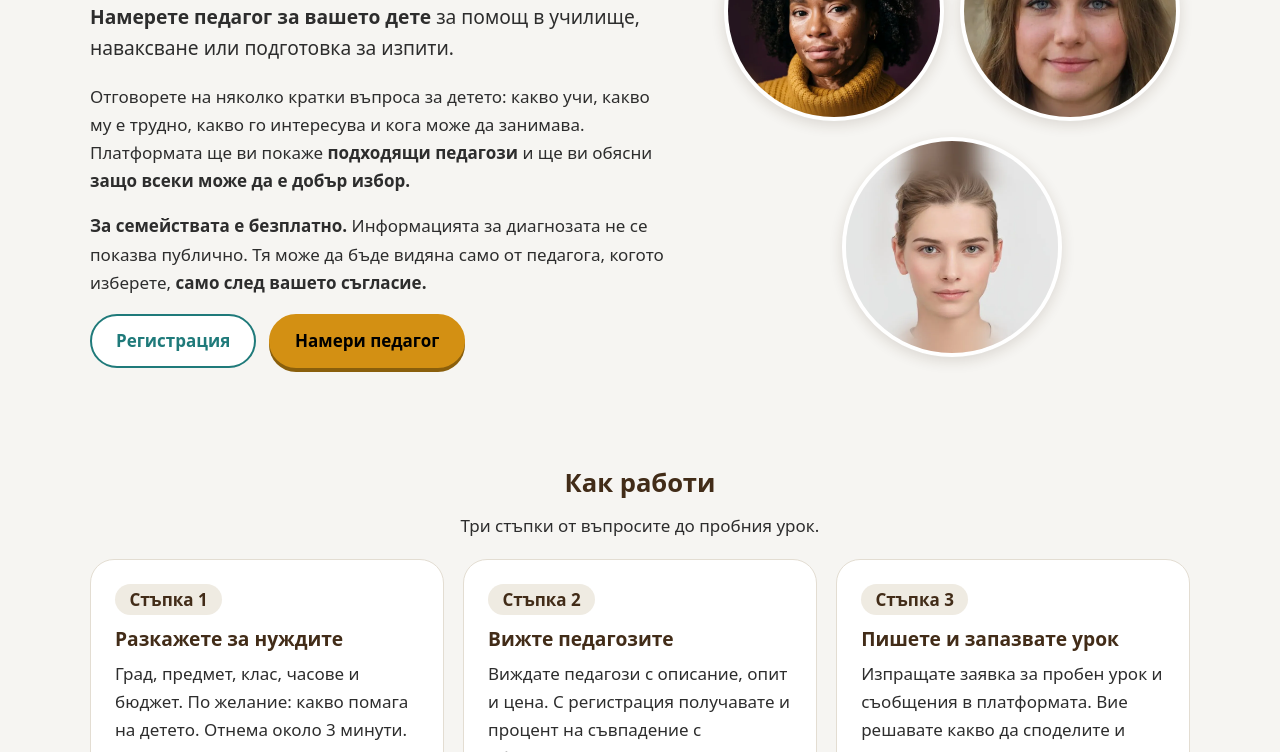
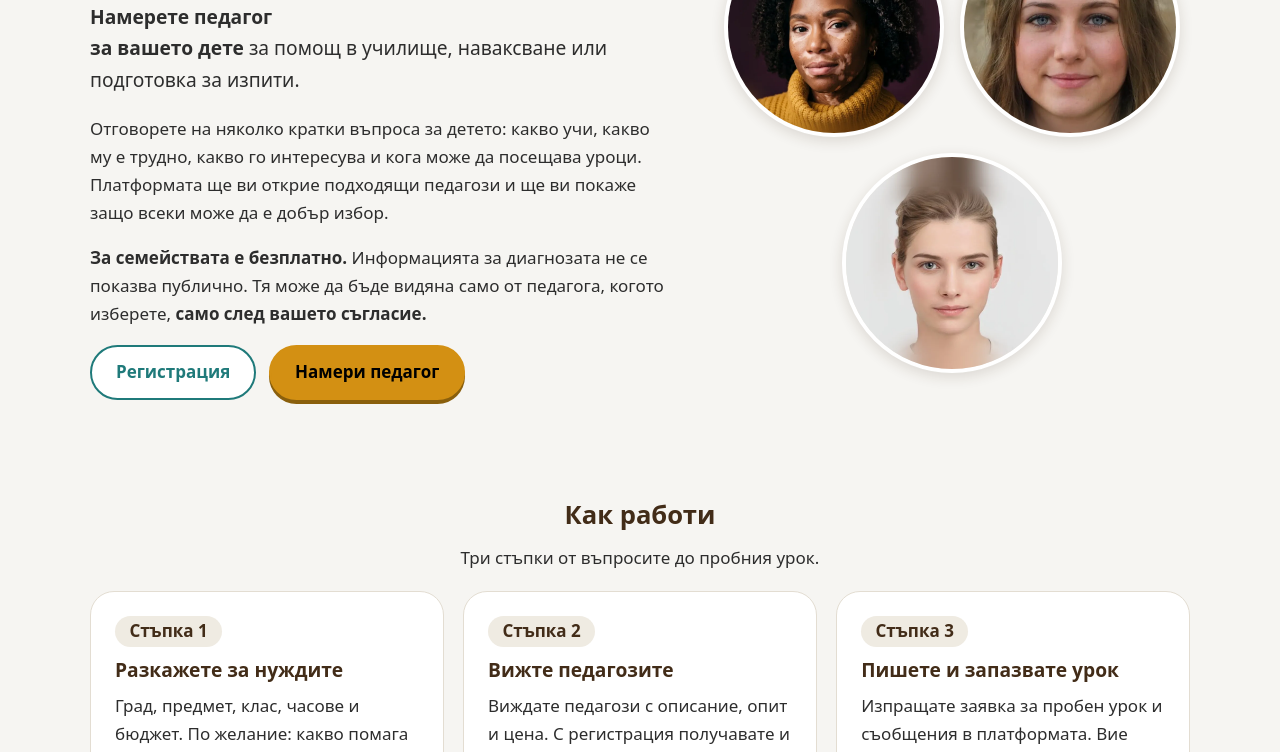
Before and after one commit to antontoshev-code/teacher-children-platform, a plain HTML site: page prototype/index.html in a window 1280 px wide. Shown: the part 348-1100 px from the top of the page. Drawn offline with Linux system fonts and the light colour scheme.

Commit message:
Home hero: second line and new questions copy
Co-Authored-By: Claude Haiku 5.5 <noreply@anthropic.com>

```diff
--- a/prototype/index.html
+++ b/prototype/index.html
@@ -14,8 +14,8 @@
   <section class="hero"><div class="wrap">
     <div>
       <h1>Педагог, който разбира вашето дете</h1>
-      <p class="lead"><strong>Намерете педагог за вашето дете</strong> за помощ в училище, наваксване или подготовка за изпити.</p>
-      <p>Отговорете на няколко кратки въпроса за детето: какво учи, какво му е трудно, какво го интересува и кога може да занимава. Платформата ще ви покаже <strong>подходящи педагози</strong> и ще ви обясни <strong>защо всеки може да е добър избор.</strong></p>
+      <p class="lead"><strong>Намерете педагог</strong><br><strong>за вашето дете</strong> за помощ в училище, наваксване или подготовка за изпити.</p>
+      <p>Отговорете на няколко кратки въпроса за детето: какво учи, какво му е трудно, какво го интересува и кога може да посещава уроци. Платформата ще ви открие подходящи педагози и ще ви покаже защо всеки може да е добър избор.</p>
       <p><strong>За семействата е безплатно.</strong> Информацията за диагнозата не се показва публично. Тя може да бъде видяна само от педагога, когото изберете, <strong>само след вашето съгласие.</strong></p>
       <div class="btn-row"><a class="btn alt" href="signup-family.html">Регистрация</a><a class="btn" href="results.html">Намери педагог</a></div>
     </div>
```
